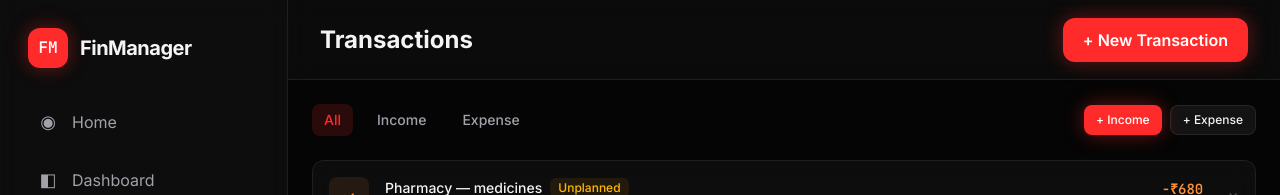
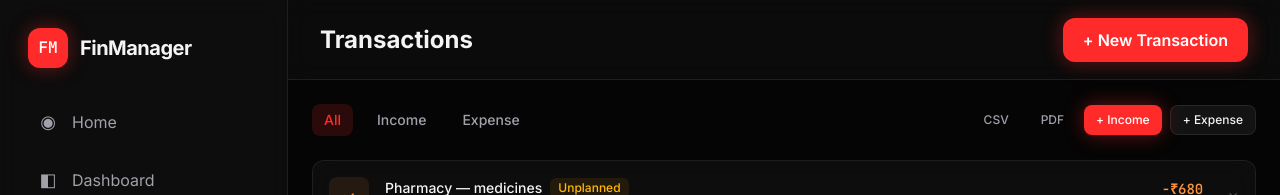
Before and after one commit to rithikrathan/fin, a React (Vite) app: page /transactions in a window 1280 px wide. Shown: the top 195 px of the page. Built offline with nearby package versions, Linux system fonts and the light colour scheme.

Commit message:
[llm] add: CSV and PDF export for transactions

```diff
--- a/src/pages/TransactionsPage.tsx
+++ b/src/pages/TransactionsPage.tsx
@@ -42,6 +42,12 @@ export default function TransactionsPage() {
           ))}
         </div>
         <div className="flex gap-2">
+          <Button variant="ghost" size="sm" onClick={() => exportCSV(sorted, state)}>
+            CSV
+          </Button>
+          <Button variant="ghost" size="sm" onClick={() => exportPDF(sorted, state)}>
+            PDF
+          </Button>
           <Button variant="primary" size="sm" onClick={() => setIncomeOpen(true)}>
             + Income
           </Button>
@@ -455,3 +461,79 @@ function AddExpenseModal({
     </Modal>
   );
 }
+
+function exportCSV(transactions: import('../types').Transaction[], state: import('../types').AppState) {
+  const header = 'Date,Type,Name/Description,Amount,Fund,Category,Notes';
+  const rows = transactions.map((t) => {
+    if (t.type === 'income') {
+      const alloc = Object.entries(t.fund_allocation)
+        .map(([id, amt]) => {
+          const f = state.funds.find((f) => f.id === Number(id));
+          return `${f?.name || id}: ${amt}`;
+        }).join('; ');
+      return `"${t.date}","Income","${t.name}",${t.amount},"${alloc}","${t.category}","${t.notes}"`;
+    }
+    if (t.type === 'expense') {
+      return `"${t.date}","Expense","${t.description}",${t.amount},"${t.fund_name}","${t.category}","${t.is_misc ? 'misc' : ''}"`;
+    }
+    const from = state.funds.find((f) => f.id === t.from_fund_id);
+    const to = state.funds.find((f) => f.id === t.to_fund_id);
+    return `"${t.date}","Transfer","${t.note}",${t.amount},"${from?.name} → ${to?.name}","",""`;
+  });
+  const csv = [header, ...rows].join('\n');
+  const blob = new Blob([csv], { type: 'text/csv' });
+  const url = URL.createObjectURL(blob);
+  const a = document.createElement('a');
+  a.href = url;
+  a.download = `transactions-${new Date().toISOString().split('T')[0]}.csv`;
+  a.click();
+  URL.revokeObjectURL(url);
+}
+
+function exportPDF(transactions: import('../types').Transaction[], state: import('../types').AppState) {
+  const rows = transactions.map((t) => {
+    let name = '', amount = 0, fund = '', category = '', type = '';
+    if (t.type === 'income') {
+      type = 'Income'; name = t.name; amount = t.amount;
+      fund = Object.entries(t.fund_allocation).map(([id, amt]) => {
+        const f = state.funds.find((f) => f.id === Number(id));
+        return `${f?.name || id}: ₹${amt}`;
+      }).join(', ');
+      category = t.category;
+    } else if (t.type === 'expense') {
+      type = 'Expense'; name = t.description; amount = -t.amount;
+      fund = t.fund_name; category = t.category;
+    } else {
+      const from = state.funds.find((f) => f.id === t.from_fund_id);
+      const to = state.funds.find((f) => f.id === t.to_fund_id);
+      type = 'Transfer'; name = t.note; amount = t.amount;
+      fund = `${from?.name} → ${to?.name}`;
+    }
+    return `<tr>
+      <td>${t.date}</td><td>${type}</td><td>${name}</td>
+      <td style="font-family:monospace;${amount >= 0 ? 'color:#4ADE80' : 'color:#FB923C'}">${amount >= 0 ? '+' : ''}₹${Math.abs(amount).toLocaleString('en-IN')}</td>
+      <td>${fund}</td><td>${category}</td>
+    </tr>`;
+  }).join('');
+
+  const printWin = window.open('', '_blank');
+  if (!printWin) return;
+  printWin.document.write(`<!DOCTYPE html><html><head><title>Transactions</title>
+    <style>
+      *{margin:0;padding:0;box-sizing:border-box}
+      body{font-family:Inter,sans-serif;background:#050505;color:#F4F4F5;padding:40px}
+      h1{font-size:24px;margin-bottom:8px}
+      .sub{color:#A1A1AA;font-size:13px;margin-bottom:24px}
+      table{width:100%;border-collapse:collapse}
+      th{text-align:left;font-size:11px;color:#A1A1AA;text-transform:uppercase;letter-spacing:1px;padding:8px 10px;border-bottom:1px solid rgba(255,255,255,0.08)}
+      td{padding:8px 10px;font-size:13px;border-bottom:1px solid rgba(255,255,255,0.04)}
+      @media print{body{background:#fff;color:#111}th,td{border-bottom-color:#ddd}th{color:#666}}
+    </style></head><body>
+    <h1>Transactions</h1>
+    <div class="sub">${transactions.length} transactions · Generated ${new Date().toLocaleDateString('en-IN')}</div>
+    <table><thead><tr><th>Date</th><th>Type</th><th>Name</th><th>Amount</th><th>Fund</th><th>Category</th></tr></thead>
+    <tbody>${rows}</tbody></table></body></html>`);
+  printWin.document.close();
+  printWin.focus();
+  setTimeout(() => printWin.print(), 500);
+}
```
